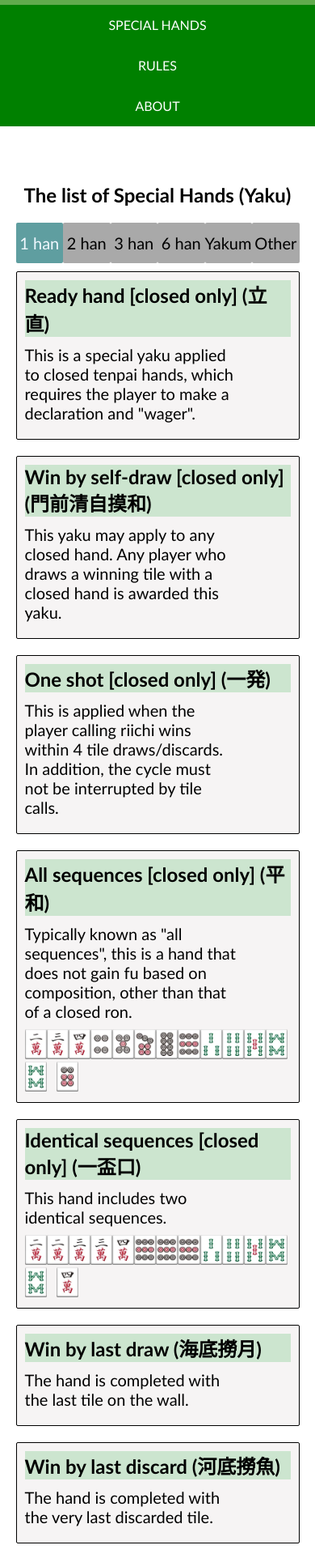
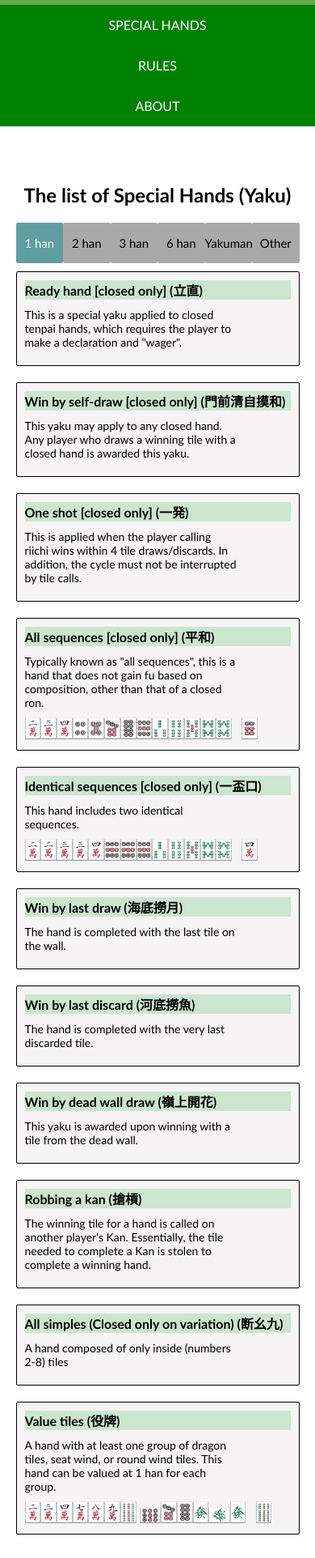
Before and after one commit to Losty522/MidProject02, a plain HTML site: page index.html in a window 390 px wide. Shown: the part 44-1968 px from the top of the page at 81% size. Drawn offline with Linux system fonts and the light colour scheme.

Commit message:
change css data for fixing

```diff
--- a/css/about.css
+++ b/css/about.css
@@ -2,9 +2,11 @@
   padding: 0;
   margin: 0;
 }
-
+html{
+  height:100%;
+}
 body{
-
+  min-height: 100%;
   font-family: 'Gill Sans', 'Gill Sans MT', Calibri, 'Trebuchet MS', sans-serif;
 }
 
@@ -39,3 +41,25 @@ body{
   margin-top: 30px;
   margin-bottom: 20px;
 }
+
+@media only screen and (max-width: 750px){
+
+
+  .contents1 p{
+    width: 80%;
+    font-size: 17px;
+
+  }
+  .contents1 ul{
+    font-size: 17px;
+    margin-left: 30px;
+  }
+
+  .contents1 h1{
+    background-color: #cce5cf;
+    font-size: 28px;
+    margin-top: 30px;
+    margin-bottom: 20px;
+  }
+
+}
--- a/css/nav.css
+++ b/css/nav.css
@@ -2,7 +2,11 @@
   margin: 0;
   padding: 0;
 }
+html{
+  height:100%;
+}
 body{
+  min-height:100%;
   font-family: 'Gill Sans', 'Gill Sans MT', Calibri, 'Trebuchet MS', sans-serif;
 }
 
@@ -45,18 +49,8 @@ body{
   flex-wrap: wrap;
   display: flex;
 }
-.area img{
-  height:  55px;
-  width:  auto;
-}
-
-.area .yoko{
-  height: 45px;
-  width:  auto;
-}
 
 .Sentence{
-
   width: 90%;
   margin: auto;
   text-align: center;
@@ -119,6 +113,40 @@ input:checked + .tab_class + .content_class {
   margin-bottom: 20px;
 }
 
+.area img{
+  max-height: 10%;
+  max-width: 6%;
+}
+
+.area .yoko{
+  max-height:  12%;
+  max-width:  8%;
+}
+
+#footer {
+  position:sticky;
+  top:100vh;
+  background-color: #61ab4d;
+  border-top: solid 1px lightgray;
+  padding-bottom: 10px;
+  margin-top: 30px;
+}
+
+#footer ul {
+  margin-top: 5px;
+  text-align: center;
+}
+
+#footer ul li {
+  padding: 0 4px;
+  display: inline;
+}
+
+#footer p {
+  text-align: center;
+}
+
+
 @media only screen and (max-width: 750px){
   header{
     height: 250px;
@@ -147,47 +175,33 @@ input:checked + .tab_class + .content_class {
     line-height: 50px;
   }
 
-  .area img{
-    height:  50px;
-    width:  auto;
-  }
-  .area .yoko{
-    height: 35px;
-    width:  auto;
+  .tab_class {
+    width: calc(100%/6);
+    height: 50px;
+    background-color: darkgrey;
+    border-radius: 2px;
+    line-height: 50px;
+    font-size: 15px;
+    text-align: center;
+    display: block;
+    float: left;
+    order: -1;
+
+    position: sticky;
+    top: 0px;
   }
 
-}
+  .content_class p{
+    width: 80%;
+    font-size: 14px;
+    margin-bottom: 10px;
+  }
 
-#footer {
-  background-color: #61ab4d;
-  border-top: solid 1px lightgray;
-  padding-bottom: 10px;
-  margin-top: 30px;
-}
-
-#footer ul {
-  margin-top: 5px;
-  text-align: center;
-}
-
-#footer ul li {
-
-  padding: 0 4px;
-  display: inline;
-}
-
-#footer p {
-  text-align: center;
-}
+  .content_class h2{
+    font-size: 16px;
+    background-color: #cce5cf;
+    margin-bottom: 10px;
+  }
 
 
-@media only screen and (max-width: 650px){
-  .area img{
-    height:  37px;
-    width:  auto;
-  }
-  .area .yoko{
-    height: 27px;
-    width:  auto;
-  }
 }
--- a/css/rule.css
+++ b/css/rule.css
@@ -2,12 +2,15 @@
   padding: 0;
   margin: 0;
 }
-
+html{
+  height: 100%;
+}
 .all_artcle{
   width: 90%;
   margin: auto;
 }
 body{
+  min-height: 100%;
   font-family: 'Gill Sans', 'Gill Sans MT', Calibri, 'Trebuchet MS', sans-serif;
 }
 
@@ -108,3 +111,103 @@ td{
   height: 30px;
   width: 30px;
 }
+
+@media only screen and (max-width: 750px){
+  .all_artcle img{
+    height:  35px;
+    width:  auto;
+    margin-top:10px;
+    margin-bottom:10px;
+  }
+
+  .all_artcle .yoko{
+    height:  25px;
+    width:  auto;
+  }
+
+
+  .all_artcle h1{
+    background-color: #cce5cf;
+    font-size: 27px;
+    padding-left: 5px;
+    margin-top: 30px;
+    margin-bottom: 20px;
+  }
+  .all_artcle h3{
+    font-size: 17px;
+    margin-top: 10px;
+  }
+
+  .all_artcle h4{
+    font-size: 15px;
+    margin-top: 10px;
+  }
+
+
+  .all_artcle p{
+    width: 80%;
+    font-size: 15px;
+  }
+
+  .all_artcle .list{
+    font-size: 17px;
+    margin-left: 30px;
+
+  }
+
+  .list_beginners{
+    font-size: 17px;
+    width: 80%;
+    margin-left: 30px;
+    list-style: disc;
+
+  }
+
+  #Riichi ul {
+    font-size: 17px;
+    width: 80%;
+    margin-left: 30px;
+    list-style: disc;
+
+  }
+
+  #Furiten ul {
+    font-size: 17px;
+    width: 80%;
+    margin-left: 30px;
+    list-style: disc;
+
+  }
+
+  #EndingTheGame ul {
+    font-size: 17px;
+    width: 80%;
+    margin-left: 30px;
+    list-style: disc;
+
+  }
+  table{
+    width: 60%;
+    font-size: 15px;
+    margin-top: 10px;
+    margin-left: 30px;
+    border-collapse: collapse;
+    border: 1px solid black;
+  }
+
+  th{
+    border: 1px solid black;
+  }
+  td{
+    border: 1px solid black;
+  }
+
+  #Dora .arrow{
+    margin-left: 3px;
+    margin-right: 3px;
+    height: 30px;
+    width: 30px;
+  }
+
+
+}
```
Also changed, not shown: about.html (+2 -3 lines), index.html (+2 -1 lines), rule.html (+4 -2 lines).
